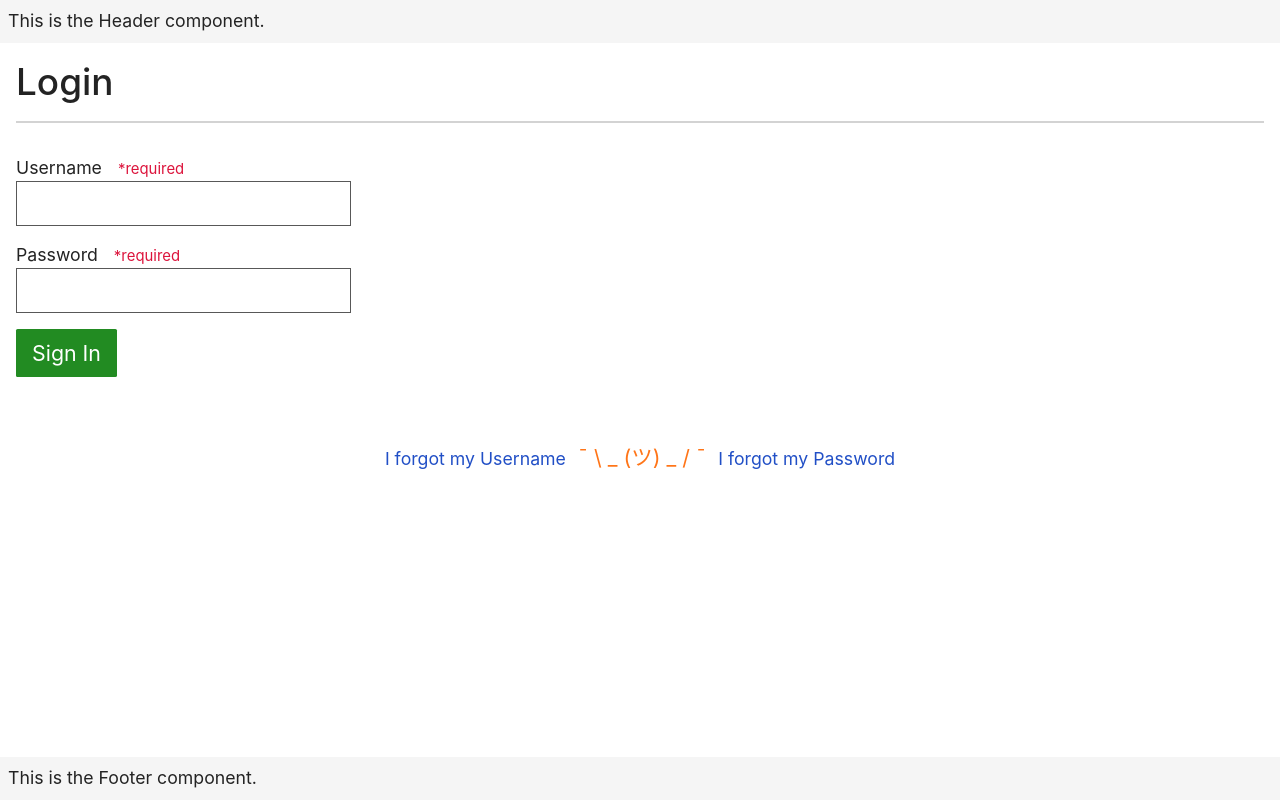
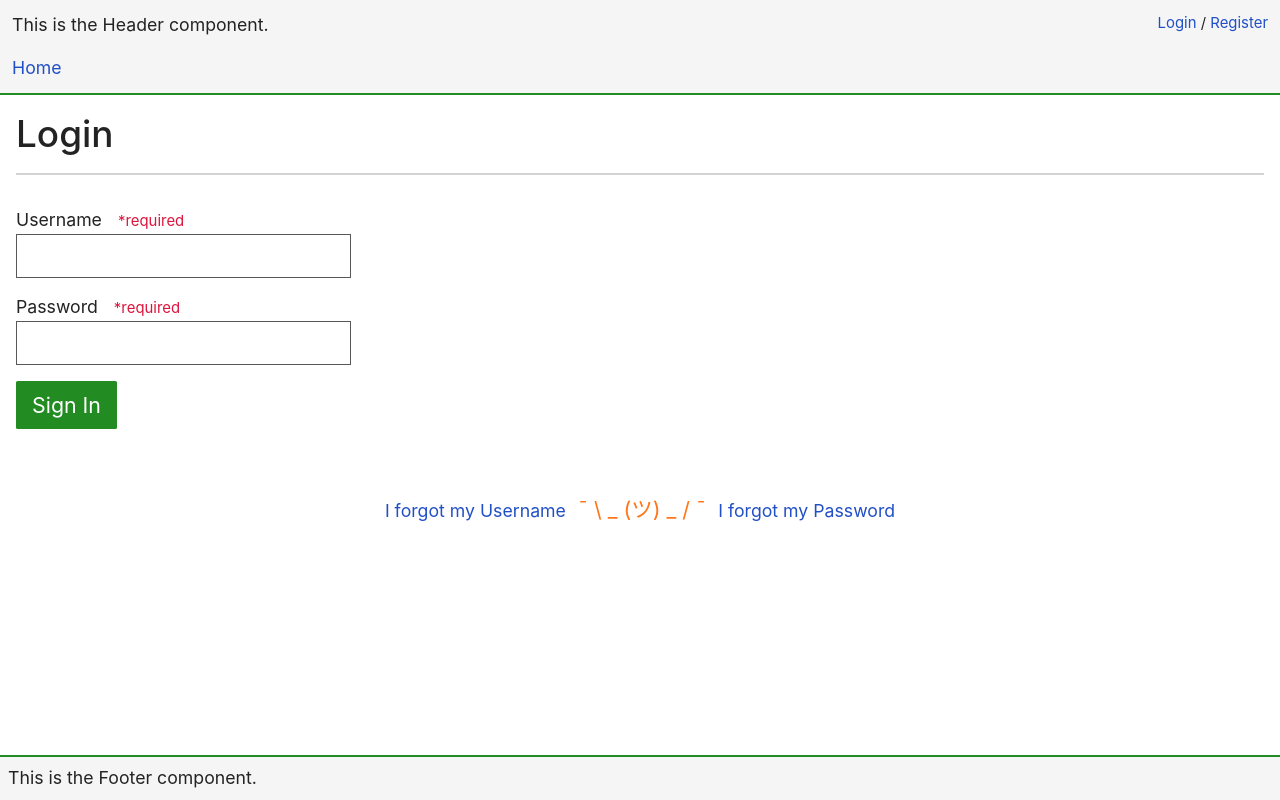
Before and after one commit to mike14747/next-with-auth, a Next.js app: page /login in a window 1280 px wide. Built offline with nearby package versions, Linux system fonts and the light colour scheme; no server answers.

Commit message:
Added the Authbar component to the Header.

```diff
--- /dev/null
+++ b/components/Authbar.js
@@ -0,0 +1,53 @@
+import { useRouter } from 'next/router';
+import Link from 'next/link';
+import { signOut, useSession } from 'next-auth/react';
+import Button from '../components/Button';
+
+import styles from '../styles/Authbar.module.css';
+
+const Authbar = () => {
+    const { data: session, status } = useSession();
+    const loading = status === 'loading';
+
+    const router = useRouter();
+
+    return (
+        <div className={styles.authbarContainer}>
+            {loading && <>Loading...</>}
+
+            {!session && !loading &&
+                <p>
+                    <Link href={`/login?url=${router.pathname}`}>
+                        {/* eslint-disable-next-line jsx-a11y/anchor-is-valid */}
+                        <a>Login</a>
+                    </Link>
+
+                    <span>&nbsp;/&nbsp;</span>
+
+                    <Link href={'/register'}>
+                        {/* eslint-disable-next-line jsx-a11y/anchor-is-valid */}
+                        <a>Register</a>
+                    </Link>
+                </p>
+            }
+
+            {session &&
+                <>
+                    <p className={styles.username}>
+                        <>User: </>
+                        <Link href="/profile">
+                            {/* eslint-disable-next-line jsx-a11y/anchor-is-valid */}
+                            <a>
+                                {session.user.name}
+                            </a>
+                        </Link>
+                    </p>
+
+                    <Button onClick={() => signOut({ redirect: false })} size="small" variant="text">Logout</Button>
+                </>
+            }
+        </div>
+    );
+};
+
+export default Authbar;
--- a/components/Header.js
+++ b/components/Header.js
@@ -1,10 +1,28 @@
+import Link from 'next/link';
+import Authbar from './Authbar';
+
 import styles from '../styles/Header.module.css';
 
 export default function Header() {
     return (
         // to make the header full width, just omit the container class
         <div className={styles.header + ' container'}>
-            <p>This is the Header component.</p>
+            <div className={styles.leftDiv}>
+                <p>This is the Header component.</p>
+
+                <p>
+                    <Link href="/">
+                        {/* eslint-disable-next-line jsx-a11y/anchor-is-valid */}
+                        <a>
+                            Home
+                        </a>
+                    </Link>
+                </p>
+            </div>
+
+            <div className={styles.rightDiv}>
+                <Authbar />
+            </div>
         </div>
     );
 }
--- /dev/null
+++ b/styles/Authbar.module.css
@@ -0,0 +1,10 @@
+.authbarContainer > p {
+    font-size: 0.833rem;
+    font-size: var(--step--1);
+    margin-bottom: 0;
+}
+
+.username {
+    margin: 0 1.5rem 0 0.25rem;
+    padding: 0.25rem 0;
+}
--- a/styles/Footer.module.css
+++ b/styles/Footer.module.css
@@ -1,6 +1,7 @@
 .footer {
     background-color: var(--mg-gray-1);
     padding: 0.5rem;
+    border-top: 2px var(--mg-green) solid;
 }
 
 .footer > p {
--- a/styles/Header.module.css
+++ b/styles/Header.module.css
@@ -1,8 +1,21 @@
 .header {
+    display: grid;
+    grid-template-columns: 1fr 1fr;
+    gap: 1rem;
+    border-bottom: 2px var(--mg-green) solid;
     background-color: var(--mg-gray-1);
     padding: 0.5rem;
 }
 
-.header > p {
+.leftDiv > p:last-of-type {
     margin-bottom: 0;
 }
+
+.leftDiv,
+.rightDiv {
+    padding: 0.25rem;
+}
+
+.rightDiv {
+    text-align: right;
+}
```
